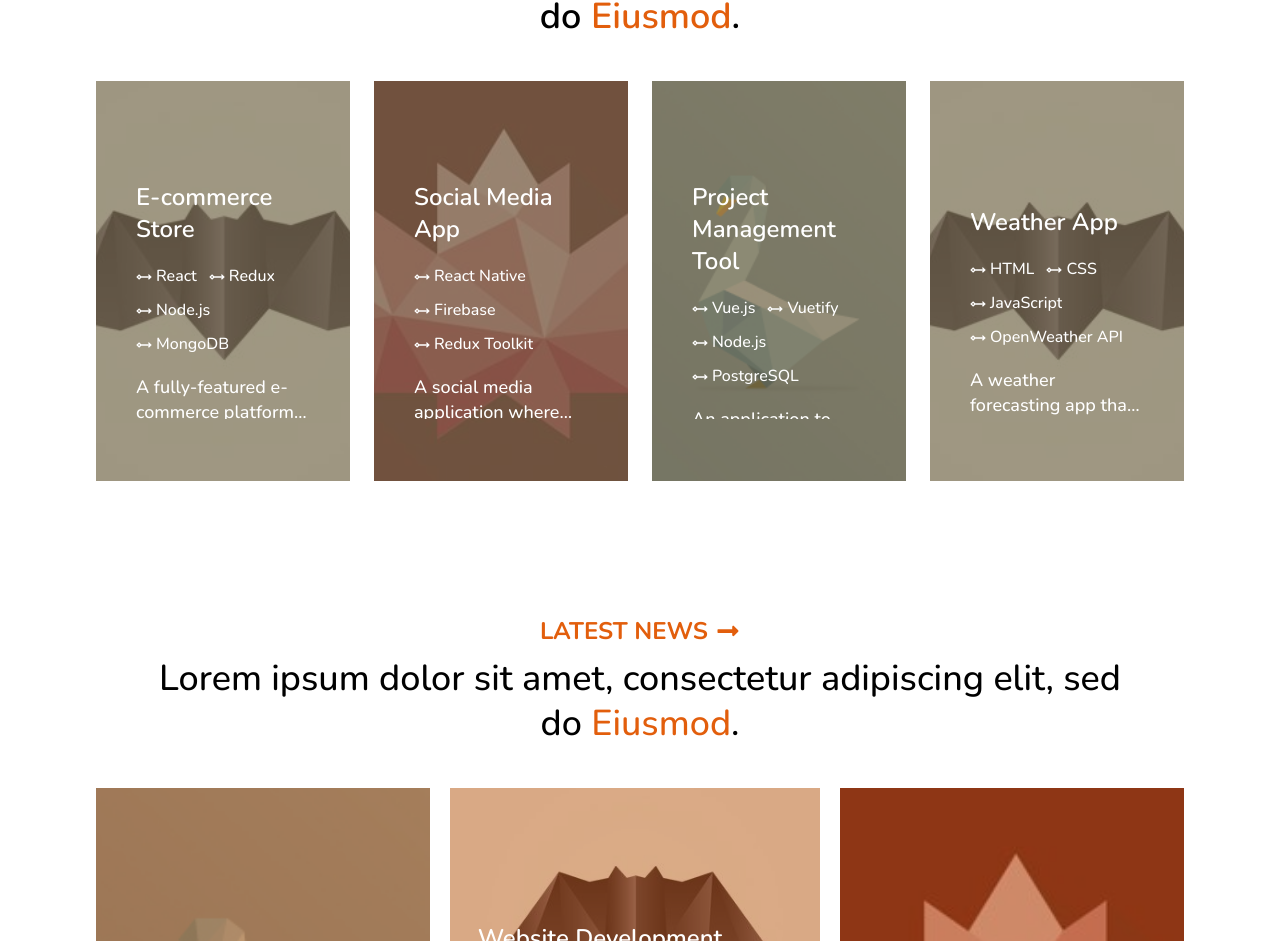
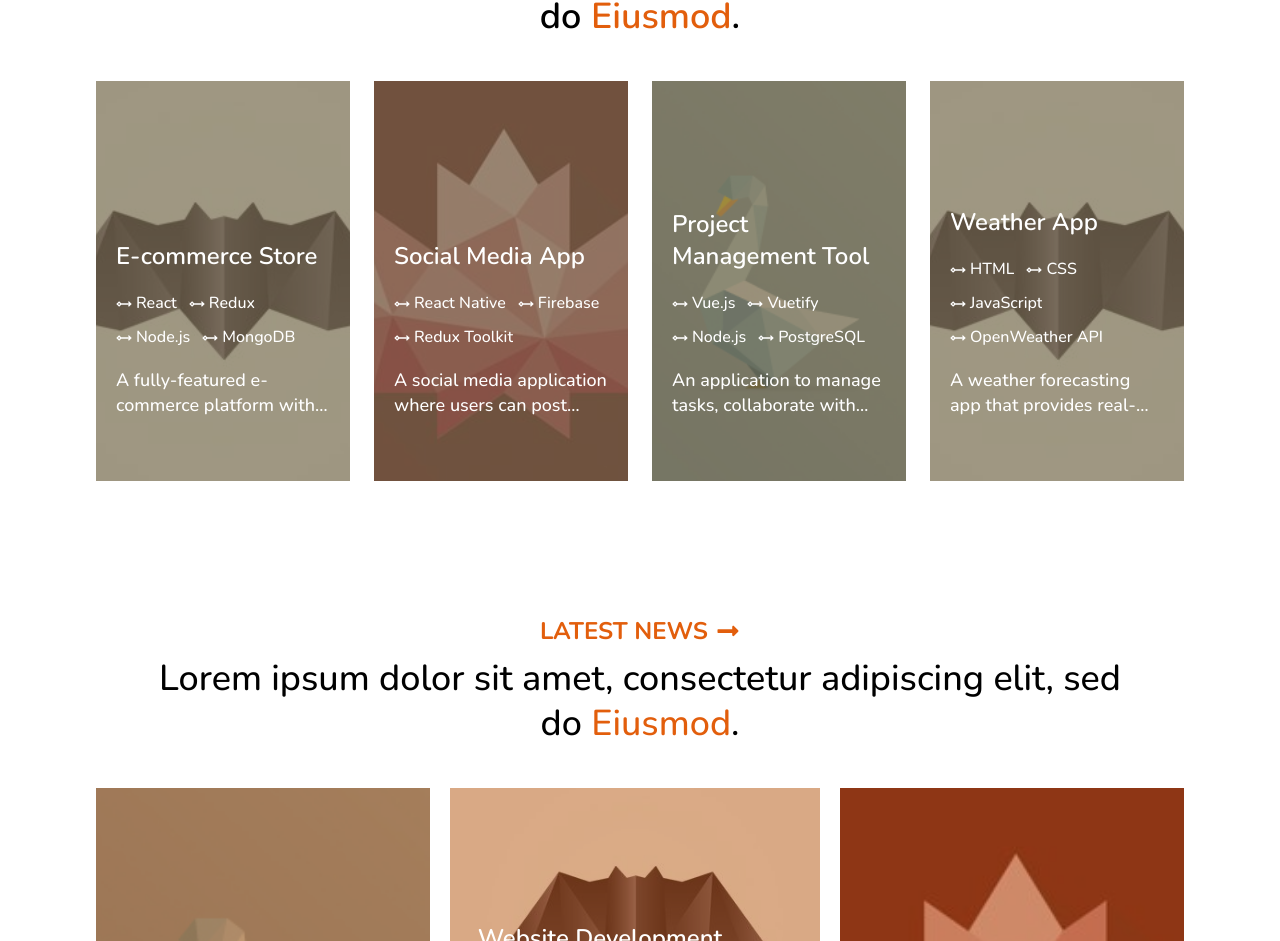
Before and after one commit to Jeevan1/it-company, a Next.js app: page / in a window 1280 px wide. Shown: the part 3426-4367 px from the top of the page. Built offline with nearby package versions, Linux system fonts and the light colour scheme; a web font is replaced by a local one.

Commit message:
minor changes

```diff
--- a/src/components/ProjectCard.tsx
+++ b/src/components/ProjectCard.tsx
@@ -15,7 +15,7 @@ const ProjectCard = ({ data }: any) => {
           zIndex: 1,
         }}
       />
-      <div className=" w-full absolute top-0 left-0 flex flex-col justify-end items-start h-full z-10 p-10 gap-5 translate-y-[15%] group-hover:-translate-y-0  duration-200 ease-linear">
+      <div className=" w-full absolute top-0 left-0 flex flex-col justify-end items-start h-full z-10 py-10 px-5 gap-5 translate-y-[15%] group-hover:-translate-y-0  duration-200 ease-linear">
         <h1 className="text-2xl font-semibold text-white z-10">{data.title}</h1>
         <ul className="flex gap-3 flex-wrap">
           {data.techStack.map((tech: string) => (
@@ -33,7 +33,7 @@ const ProjectCard = ({ data }: any) => {
         <p className="line-clamp-2 text-lg font-medium text-white z-10">
           {data.description}
         </p>
-        <div className="translate-y-[200%] group-hover:-translate-y-0  duration-100 ease-in-out delay-100 w-full flex gap-5 justify-center items-center">
+        <div className="translate-y-[200%] group-hover:-translate-y-0  duration-100 ease-in-out delay-100 w-full flex gap-4 justify-center items-center">
           <SecondaryButton className="text-white">Read More</SecondaryButton>
           <PrimaryButton className="text-white">Live Demo</PrimaryButton>
         </div>
```
